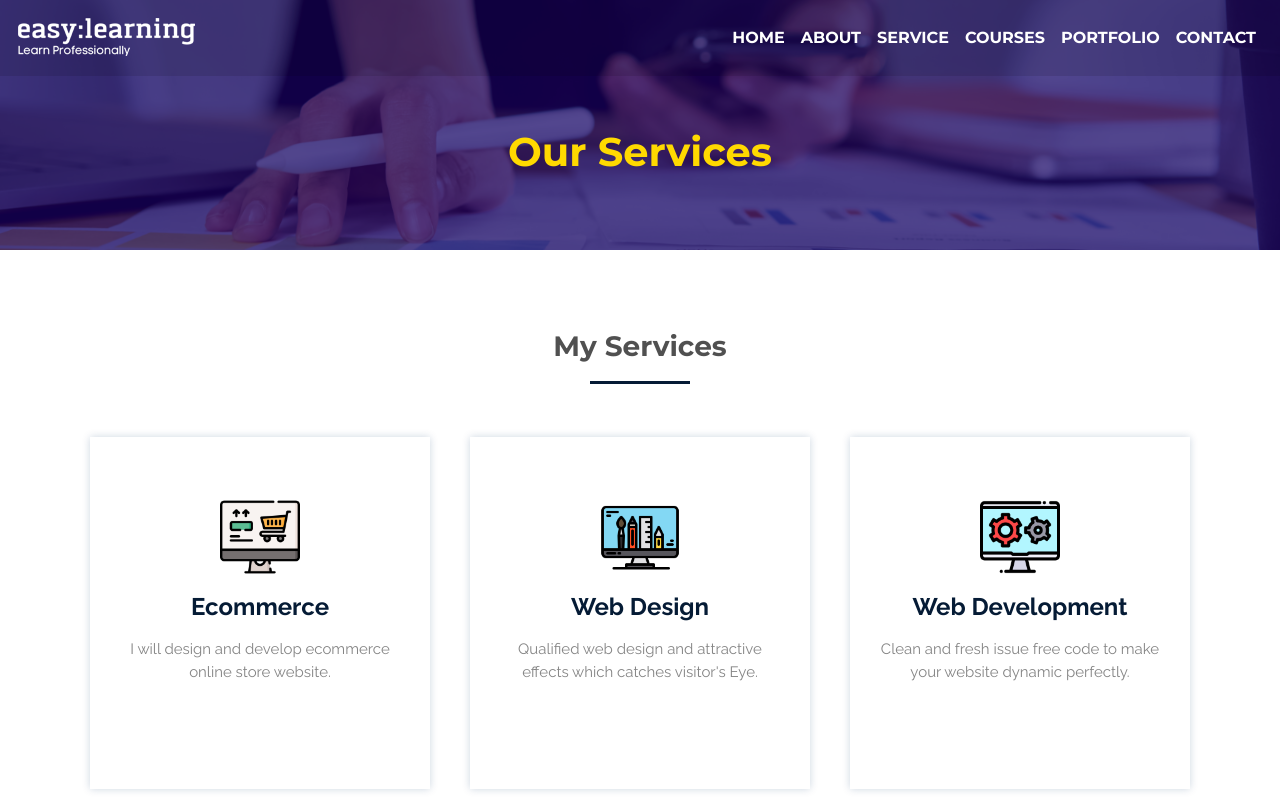
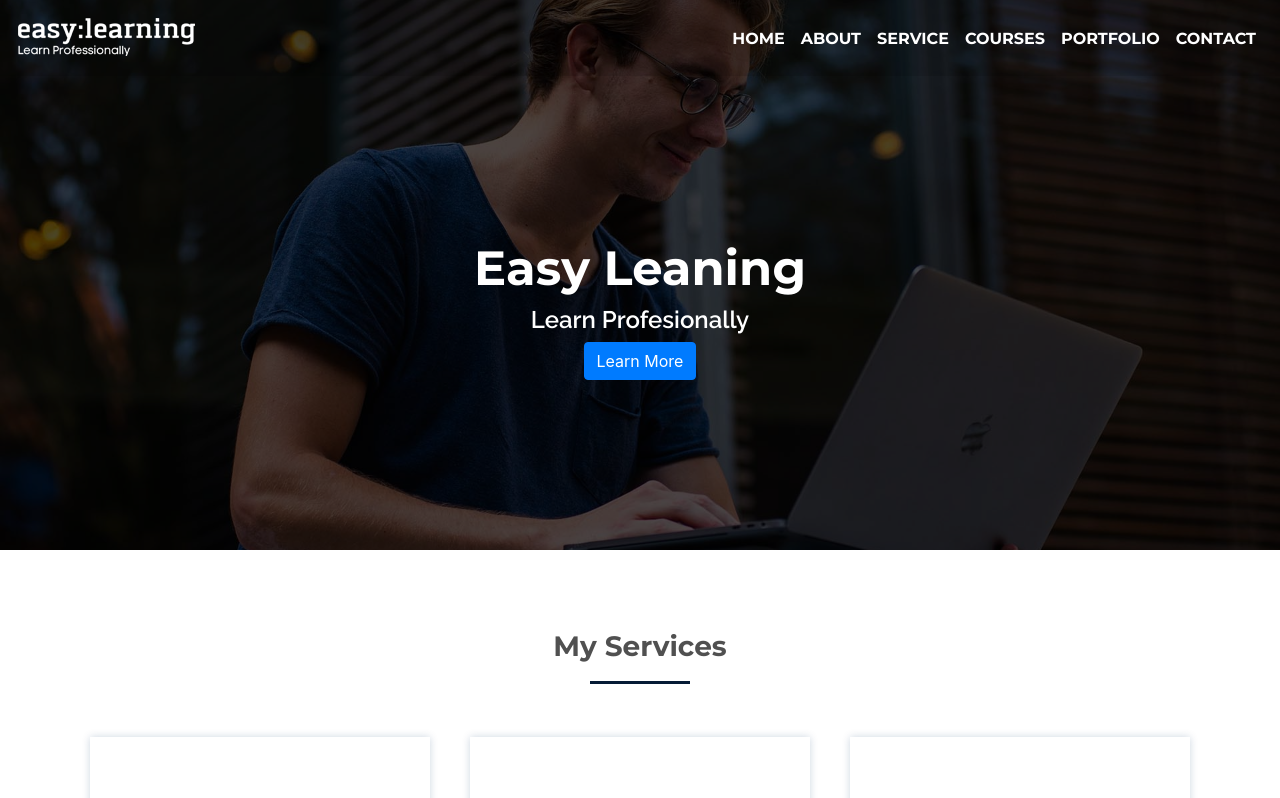
Before and after one commit to kodaishiotsuki/EasyLeaning_frontend, a React (Create React App) app: page / in a window 1280 px wide. Shown: the top 798 px of the page. Built offline with nearby package versions, Linux system fonts and the light colour scheme; a web font is replaced by a local one.

Commit message:
nav router

```diff
--- a/src/App.jsx
+++ b/src/App.jsx
@@ -1,16 +1,13 @@
 import React from "react";
-import AllServicePage from "./pages/AllServicePage";
-import ContactPage from "./pages/ContactPage";
+import { BrowserRouter } from "react-router-dom";
+import AppRouter from "./routers/AppRouter";
 
 function App() {
   return (
     <>
-      {/* <HomePage /> */}
-      {/* <AboutPage /> */}
-      {/* <AllCoursePage /> */}
-      {/* <PortfolioPage /> */}
-      {/* <ContactPage /> */}
-      <AllServicePage />
+      <BrowserRouter>
+        <AppRouter />
+      </BrowserRouter>
     </>
   );
 }
--- a/src/components/TopNavgation/TopNavigation.jsx
+++ b/src/components/TopNavgation/TopNavigation.jsx
@@ -3,6 +3,7 @@ import { Nav, Navbar } from "react-bootstrap";
 import whiteLogo from "../../assets/Image/logo_white.png";
 import blackLogo from "../../assets/Image/logo_black.png";
 import "../../assets/css/custom.css";
+import { NavLink } from "react-router-dom";
 
 const TopNavigation = () => {
   const [navBarTitle, setNavBarTitle] = useState("navTitle");
@@ -44,31 +45,50 @@ const TopNavigation = () => {
         variant={navVariant}
         fixed='top'
       >
-        <Navbar.Brand className={navBarTitle} href='#home'>
+        <Navbar.Brand className={navBarTitle} to='/'>
           <img src={navBarLogo} alt='' />
         </Navbar.Brand>
         <Navbar.Toggle aria-controls='responsive-navbar-nav' />
         <Navbar.Collapse id='responsive-navbar-nav'>
           <Nav className='mr-auto'></Nav>
           <Nav>
-            <Nav.Link className={navBarItem} href='#deets'>
+
+            <Nav.Link>
+              <NavLink className={navBarItem} to='/'>
                 HOME
+              </NavLink>
             </Nav.Link>
-            <Nav.Link className={navBarItem} href='#deets'>
+
+            <Nav.Link>
+              <NavLink className={navBarItem} to='/about'>
                 ABOUT
+              </NavLink>
             </Nav.Link>
-            <Nav.Link className={navBarItem} href='#deets'>
+
+            <Nav.Link>
+              <NavLink className={navBarItem} to='/service'>
                 SERVICE
+              </NavLink>
             </Nav.Link>
-            <Nav.Link className={navBarItem} href='#deets'>
+
+            <Nav.Link>
+              <NavLink className={navBarItem} to='/course'>
                 COURSES
+              </NavLink>
             </Nav.Link>
-            <Nav.Link className={navBarItem} href='#deets'>
+
+            <Nav.Link>
+              <NavLink className={navBarItem} to='/portfolio'>
                 PORTFOLIO
+              </NavLink>
             </Nav.Link>
-            <Nav.Link className={navBarItem} href='#deets'>
+
+            <Nav.Link>
+              <NavLink className={navBarItem} to='/contact'>
                 CONTACT
+              </NavLink>
             </Nav.Link>
+
           </Nav>
         </Navbar.Collapse>
       </Navbar>
--- /dev/null
+++ b/src/routers/AppRouter.jsx
@@ -0,0 +1,25 @@
+import React from "react";
+import { Route, Routes } from "react-router-dom";
+import HomePage from "../pages/HomePage";
+import AllServicePage from "../pages/AllServicePage";
+import AllCoursePage from "../pages/AllCoursePage";
+import PortfolioPage from "../pages/PortfolioPage";
+import AboutPage from "../pages/AboutPage";
+import ContactPage from "../pages/ContactPage";
+
+const AppRouter = () => {
+  return (
+    <>
+      <Routes>
+        <Route exact path='/' element={<HomePage />} />
+        <Route exact path='/service' element={<AllServicePage />} />
+        <Route exact path='/course' element={<AllCoursePage />} />
+        <Route exact path='/portfolio' element={<PortfolioPage />} />
+        <Route exact path='/about' element={<AboutPage />} />
+        <Route exact path='/contact' element={<ContactPage />} />
+      </Routes>
+    </>
+  );
+};
+
+export default AppRouter;
```
Lines whose indentation alone changed are shown as unchanged.
